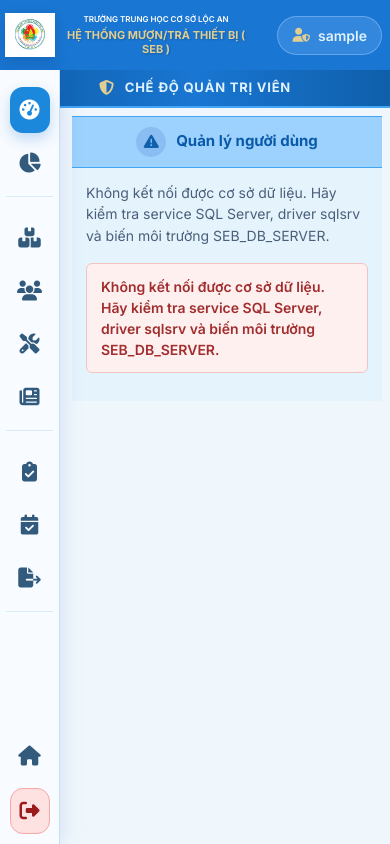
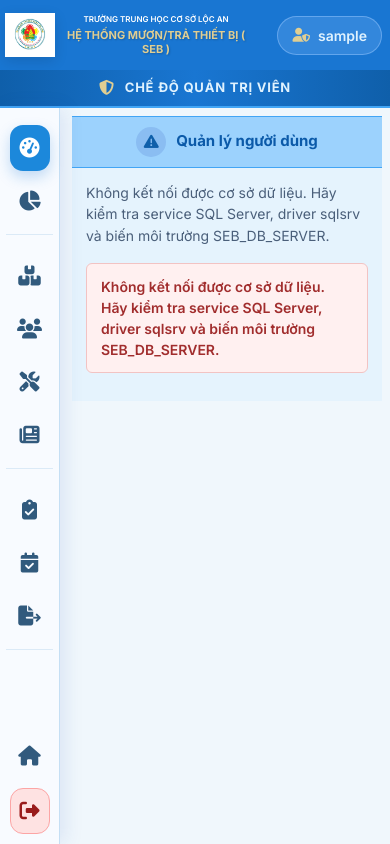
Before and after one commit to nhokmine1994/School-Equipment-Borrowing, a PHP site: page /SEB/Page/admin_users.php in a window 390 px wide. Run offline with PHP 8.4, Linux system fonts and the light colour scheme; the visitor is signed in with stand-in values (Sample User, id 1).

Commit message:
fix: place admin sidebar below header

```diff
--- a/CSS/admin.css
+++ b/CSS/admin.css
@@ -126,7 +126,7 @@
 /* Admin navigation: compact left rail with labels revealed on hover. */
 .admin-container .admin-nav-bar {
   position: fixed !important;
-  top: 90px;
+  top: 128px;
   left: 0;
   bottom: 0;
   z-index: 1100;
@@ -1119,7 +1119,7 @@
 
 @media (max-width: 760px) {
   .admin-container .admin-nav-bar {
-    top: 70px;
+    top: 108px;
     width: 60px;
     padding: 10px 6px;
   }
```
